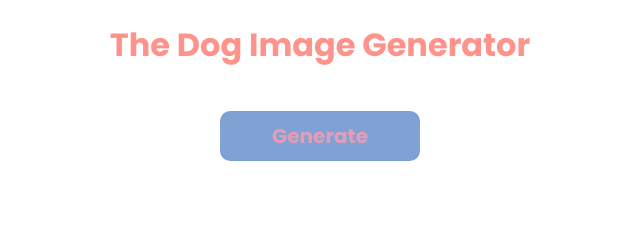
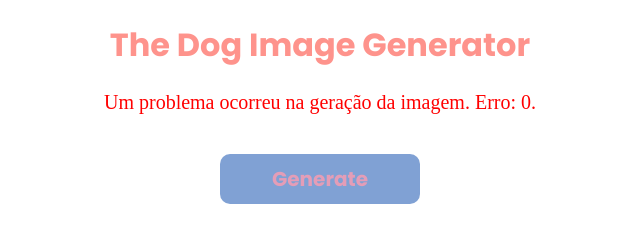
Before and after one commit to larasimmer/dogAPIproject, a plain HTML site: page index.html in a window 1280 px wide. Both pictures are taken after a click on the button "Generate". Shown: the whole page, without its empty margins (320-960 px from the left). Drawn offline with nearby package versions, Linux system fonts and the light colour scheme; no server answers.

Commit message:
Adding error handling and getting breed information using AJAX

```diff
--- a/css/style.css
+++ b/css/style.css
@@ -24,3 +24,8 @@ body {
 .image {
     max-height: 80vh;
 }
+
+#information-container > p {
+    font-size: 20px;
+    color: red;
+}
--- a/index.html
+++ b/index.html
@@ -1,6 +1,7 @@
 <!DOCTYPE html>
 <html>
     <head>
+        <meta charset="UTF-8"/>
         <link rel="stylesheet" href="css/style.css">
         <link rel="preconnect" href="https://fonts.googleapis.com">
         <link rel="preconnect" href="https://fonts.gstatic.com" crossorigin>
@@ -15,6 +16,7 @@
         <div>
             <button class="button "id="get-information">Generate</button>
         </div>
+        <script src="https://code.jquery.com/jquery-3.6.4.js" integrity="sha256-a9jBBRygX1Bh5lt8GZjXDzyOB+bWve9EiO7tROUtj/E=" crossorigin="anonymous"></script>
         <script src="js/getInformation.js"></script>
     </body>
 </html>
--- a/js/getInformation.js
+++ b/js/getInformation.js
@@ -1,17 +1,48 @@
-let divInformationContainer = document.getElementById("information-container");
+let divInformationContainer = document.getElementById('information-container');
 let buttonRandom = document.getElementById('get-information');
 let image = document.getElementById('image');
 
-async function getInformation() {
+async function getImage() {
     let response = await fetch('https://api.thedogapi.com/v1/images/search');
     let data = await response.json();
 
     return data[0];
 }
 
+function getBreed() {
+    $.ajax({
+        url: "https://api.thedogapi.com/v1/breeds?limit=10&page=0",
+        method: "GET",
+        timeout: 0,
+        headers: {
+          "Content-Type": "application/json",
+          "x-api-key": "live_jO3TYHsD3aur2dghaat9o9GXXbu3Hr2oj5G6kQ0GBt0KkF0nYTYFtUsg461HerxC"
+        },
+        beforeSend: function() {
+            console.log("Enviando...");
+        }
+    })
+    .done(function(response) {
+        let randomNumber = Math.floor(Math.random() * 10);
+        console.log(response[randomNumber]);
+    })
+    .fail(function(err) {
+        let errorMessage = "Um problema ocorreu na geração da imagem. Erro: " + err.status + ".";
+        divInformationContainer.innerHTML = "<p>" + errorMessage + "</p";
+    })
+};
+
 async function showInformation() {
-    let information = await getInformation();
+    let information;
 
+    try {
+        information = await getImage();
+    } catch (err) {
+        let errorMessage = "Um problema ocorreu na geração da imagem. Erro: " + err.status + ".";
+        divInformationContainer.innerHTML = "<p>" + errorMessage + "</p";
+    };
+
+    getBreed();
     image.setAttribute("src", information.url);
     divInformationContainer.appendChild(image);
 }
```
